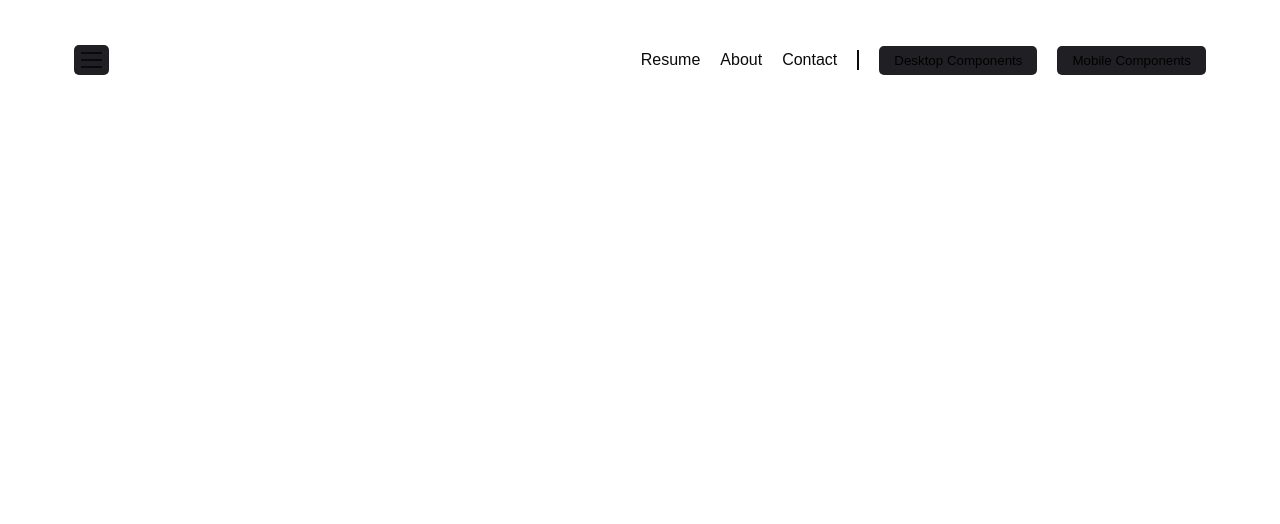
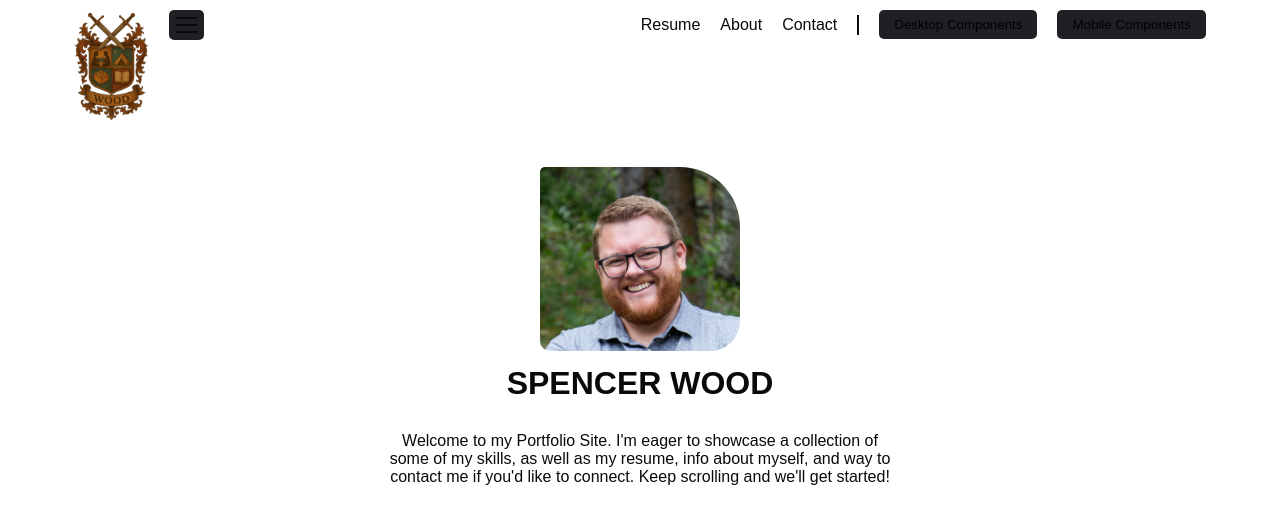
Before and after one commit to Astrospence/portfolio-2025, a Next.js app: page / in a window 1280 px wide. Shown: the top 524 px of the page. Built offline with nearby package versions, Linux system fonts and the light colour scheme.

Commit message:
banner and header updated

```diff
--- /dev/null
+++ b/src/app/banner.js
@@ -0,0 +1,19 @@
+import styles from './banner.module.css'
+import Image from 'next/image'
+import Headshot from '../../public/SpencerHeadshot.jpg'
+
+export default function Banner () {
+  return (
+    <div className={styles.banner}>
+      <div className={styles.bannerContent}>
+        <div className={styles.headshotContainer}>
+          <Image className={styles.headshot} src={Headshot} alt='headshot of Spencer Wood' />
+        </div>
+        <h1>SPENCER WOOD</h1>
+        <p>
+          Welcome to my Portfolio Site. I&apos;m eager to showcase a collection of some of my skills, as well as my resume, info about myself, and way to contact me if you&apos;d like to connect. Keep scrolling and we&apos;ll get started!
+        </p>
+      </div>
+    </div>
+  )
+}
--- /dev/null
+++ b/src/app/banner.module.css
@@ -0,0 +1,29 @@
+.banner {
+  padding: 40px 0;
+  display: flex;
+  flex-direction: column;
+  align-items: center;
+  text-align: center;
+}
+
+.crest {
+  width: 200px;
+  height: auto;
+  margin: 0 0 20px;
+}
+
+.headshot {
+  width: 200px;
+  height: auto;
+  border-radius: 5px 60px 30px 10px;
+  margin-bottom: 10px;
+}
+
+.bannerContent h1 {
+  margin-bottom: 30px;
+}
+
+.bannerContent p {
+  width: 40%;
+  margin: auto;
+}
--- a/src/app/header.js
+++ b/src/app/header.js
@@ -1,12 +1,19 @@
 import styles from './header.module.css'
+import Image from 'next/image'
+import WoodCrest from '../../public/woodCrest.png'
 
 export default function Header () {
   return (
     <div className={styles.header}>
-      <div className={styles.menu}>
-        <div className={styles.menuLine}></div>
-        <div className={styles.menuLine}></div>
-        <div className={styles.menuLine}></div>
+      <div className={styles.headerLeft}>
+        <div className={styles.crestContainer}>
+          <Image className={styles.crest} src={WoodCrest} alt='wood family crest' />
+        </div>
+        <div className={styles.menu}>
+          <div className={styles.menuLine}></div>
+          <div className={styles.menuLine}></div>
+          <div className={styles.menuLine}></div>
+        </div>
       </div>
       <div className={styles.nav}>
         <nav className={styles.links}>
--- a/src/app/header.module.css
+++ b/src/app/header.module.css
@@ -1,10 +1,19 @@
 .header {
-  padding: 5px 10px;
+  padding: 0 10px;
   margin: auto;
   width: 90%;
   display: flex;
   justify-content: space-between;
-  align-items: center;
+}
+
+.headerLeft {
+  display: flex;
+  gap: 20px;
+}
+
+.crest {
+  width: 75px;
+  height: auto;
 }
 
 .menu {
--- a/src/app/page.js
+++ b/src/app/page.js
@@ -1,11 +1,13 @@
 import styles from "./page.module.css";
 import Header from './header'
+import Banner from './banner'
 
 export default function Home() {
   return (
     <div className={styles.page}>
       <main className={styles.main}>
         <Header />
+        <Banner />
       </main>
       <footer className={styles.footer}>
 
--- a/src/app/page.module.css
+++ b/src/app/page.module.css
@@ -3,7 +3,7 @@
   flex-direction: column;
   justify-content: center;
   max-width: 1400px;
-  margin: 40px auto 40px;
+  margin: 10px auto 40px;
 }
 
 /* Enable hover only on non-touch devices */
```
Also changed, not shown: public/SpencerHeadshot.jpg (added), public/woodCrest.png (added).
